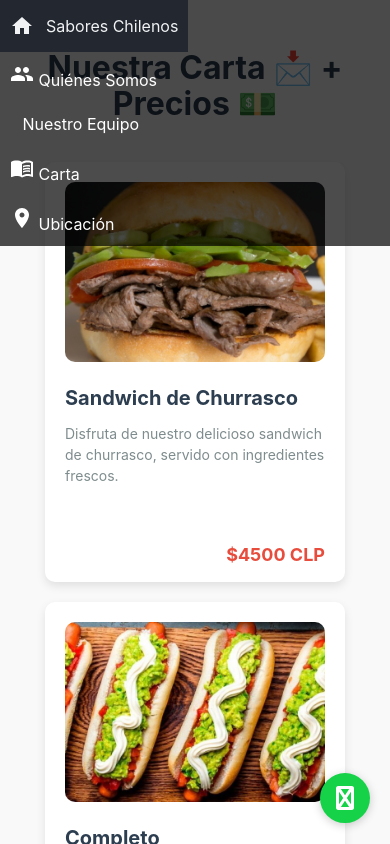
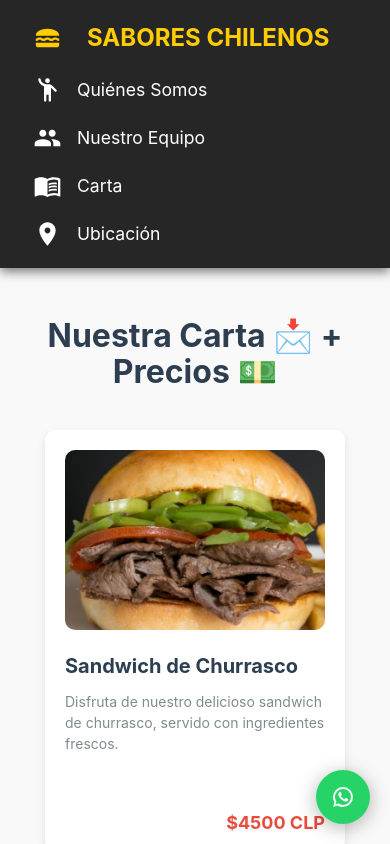
Before and after one commit to NicolasCE/cocineria.chilena, a React (Create React App) app: page /carta in a window 390 px wide. Shown: the top 844 px of the page. Built offline with nearby package versions, Linux system fonts and the light colour scheme.

Commit message:
cambios 20.01

```diff
--- a/public/index.html
+++ b/public/index.html
@@ -16,9 +16,9 @@
     -->
     <link rel="manifest" href="%PUBLIC_URL%/manifest.json" />
     <link
-    rel="stylesheet"
-    href="https://cdnjs.cloudflare.com/ajax/libs/font-awesome/6.0.0-beta3/css/all.min.css"
-  />
+  rel="stylesheet"
+  href="https://cdnjs.cloudflare.com/ajax/libs/font-awesome/5.15.4/css/all.min.css"
+/>
     <!--
       Notice the use of %PUBLIC_URL% in the tags above.
       It will be replaced with the URL of the `public` folder during the build.
--- a/src/components/Cocina.jsx
+++ b/src/components/Cocina.jsx
@@ -37,7 +37,7 @@ const Cocina = () => (
 
                   <div class="descripcion-cocinero">
                     <p>
-                      Ana es una joven promesa en la cocina, especializada en la
+                      Nicolas es una joven promesa en la cocina, especializada en la
                       preparación de postres y pastelería chilena. Siempre está
                       dispuesta a aprender y mejorar.
                     </p>
--- a/src/components/Navbar.jsx
+++ b/src/components/Navbar.jsx
@@ -1,29 +1,30 @@
 import React from "react";
 import { Link } from "react-router-dom";
-import HomeIcon from "@mui/icons-material/Home";
 import GroupIcon from "@mui/icons-material/Group";
 import MenuBookIcon from "@mui/icons-material/MenuBook";
 import LocationOnIcon from "@mui/icons-material/LocationOn";
+import EmojiPeopleRoundedIcon from '@mui/icons-material/EmojiPeopleRounded';
+import LunchDiningIcon from '@mui/icons-material/LunchDining';
 
 const Navbar = () => (
-  <nav className="navbar is-dark is-fixed-top">
+  <nav className="navbar">
     <div className="navbar-brand">
-      <Link className="navbar-item has-text-white" to="/">
-        <HomeIcon /> Sabores Chilenos
+      <Link className="navbar-item brand-name" to="/">
+        <LunchDiningIcon fontSize="large" /> <span>Sabores Chilenos</span>
       </Link>
     </div>
     <div className="navbar-end">
-      <Link className="navbar-item has-text-white" to="/quienes-somos">
-        <GroupIcon /> Quiénes Somos
+      <Link className="navbar-item" to="/quienes-somos">
+        <EmojiPeopleRoundedIcon fontSize="large" /> <span>Quiénes Somos</span>
       </Link>
-      <Link className="navbar-item has-text-white" to="/seccion-cocineros">
-        <i className="fas fa-chef-hat"></i> Nuestro Equipo
+      <Link className="navbar-item" to="/seccion-cocineros">
+        <GroupIcon fontSize="large" /> <span>Nuestro Equipo</span>
       </Link>
-      <Link className="navbar-item has-text-white" to="/carta">
-        <MenuBookIcon /> Carta
+      <Link className="navbar-item" to="/carta">
+        <MenuBookIcon fontSize="large" /> <span>Carta</span>
       </Link>
-      <Link className="navbar-item has-text-white" to="/ubicacion">
-        <LocationOnIcon /> Ubicación
+      <Link className="navbar-item" to="/ubicacion">
+        <LocationOnIcon fontSize="large" /> <span>Ubicación</span>
       </Link>
     </div>
   </nav>
--- a/src/components/Ubicacion.jsx
+++ b/src/components/Ubicacion.jsx
@@ -1,22 +1,49 @@
 import React from "react";
 
 const Ubicacion = () => (
-  <section id="ubicacion">
+  <section id="ubicacion" className="ubicacion-section">
     <footer className="footer">
-      <div className="content has-text-centered">
+
         <p className="title is-5">Encuéntranos</p>
         <p className="subtitle is-6">
-          📍 Dirección: Avenida Santa Maria #1140, Constitucion, Chile
+          📍 Dirección: Avenida Santa Maria #1140, Constitución, Chile
         </p>
+
+        {/* Mapa interactivo de Google */}
+        <div className="map-container">
+          <iframe
+            title="Ubicación de Sabores Chilenos"
+            src="https://www.google.com/maps/embed?pb=!1m18!1m12!1m3!1d3319.931502567485!2d-73.27684848290632!3d-35.325254679662484!2m3!1f0!2f0!3f0!3m2!1i1024!2i768!4f13.1!3m3!1m2!1s0x96688cba9b46c5d7%3A0x4ee105408254801d!2sAvenida%20Santa%20Maria%20%231140%2C%20Constituci%C3%B3n%2C%20Chile!5e0!3m2!1ses!2sus!4v1673455027064!5m2!1ses!2sus"
+            width="100%"
+            height="300"
+            style={{ border: 0 }}
+            allowFullScreen=""
+            loading="lazy"
+          ></iframe>
+        </div>
+
+        {/* Enlaces de navegación */}
         <div className="links">
-          <a href="#quienes-somos">Quiénes Somos</a> |
-          <a href="#menu">Especialidades</a> |<a href="#carta">Carta</a> |
-          <a href="#historia">Historia</a>
+          <a href="/quienes-somos">Quiénes Somos</a> |
+          <a href="/seccion-cocineros">Nuestro Equipo Cocinero</a> |
+          <a href="/carta">Carta</a> |
+          <a href="/">Historia</a>
         </div>
+
+        {/* Redes sociales o más opciones de contacto */}
+        <div className="social-media">
+          <a href="https://www.facebook.com" target="_blank" rel="noopener noreferrer" className="social-icon">
+            <i className="fab fa-facebook-f"></i>
+          </a>
+          <a href="https://www.instagram.com" target="_blank" rel="noopener noreferrer" className="social-icon">
+            <i className="fab fa-instagram"></i>
+          </a>
+        </div>
+
         <p className="copyright">
           © 2025 Sabores Chilenos. Todos los derechos reservados.
         </p>
-      </div>
+
     </footer>
   </section>
 );
--- a/src/components/WhatsAppButton.jsx
+++ b/src/components/WhatsAppButton.jsx
@@ -1,5 +1,5 @@
 import React from "react";
-
+import WhatsAppIcon from '@mui/icons-material/WhatsApp';
 
 const WhatsAppButton = () => (
   <a
@@ -8,7 +8,7 @@ const WhatsAppButton = () => (
     rel="noopener noreferrer"
     className="whatsapp-button"
   >
-      <i className="fa fa-whatsapp"></i>
+    <WhatsAppIcon />
     <span className="whatsapp-tooltip">
       Haz tu pedido o consulta a través de WhatsApp
     </span>
--- a/src/index.css
+++ b/src/index.css
@@ -14,94 +14,130 @@ code {
     monospace;
 }
 
-/* Botón flotante de WhatsApp */
+/* Estilo para el botón flotante de WhatsApp */
 .whatsapp-button {
   position: fixed;
   bottom: 20px;
   right: 20px;
-  background-color: #16d248; /* Color de WhatsApp */
+  background-color: #25d366; /* Color verde de WhatsApp */
   color: white;
   border-radius: 50%; /* Redondeo completo */
-  padding: 10px; /* Tamaño reducido */
-  width: 50px; /* Hacemos el botón más pequeño */
-  height: 50px;
-  box-shadow: 0 2px 10px rgba(0, 0, 0, 0.2);
-  font-size: 24px; /* Tamaño del icono más pequeño */
+  padding: 15px; /* Botón un poco más grande */
+  box-shadow: 0 4px 20px rgba(0, 0, 0, 0.3);
+  font-size: 30px; /* Tamaño grande para el icono */
   z-index: 100;
-  transition: background-color 0.3s ease, transform 0.3s ease; /* Transiciones suaves */
-  animation: floatAnimation 1.5s ease-in-out infinite; /* Animación flotante */
+  transition: transform 0.3s ease, box-shadow 0.3s ease; /* Transiciones suaves */
   display: flex; /* Centrado del icono */
   justify-content: center;
   align-items: center;
 }
 
-/* Hover del botón */
+/* Efecto hover en el botón */
 .whatsapp-button:hover {
-  background-color: #16d248; /* Color oscuro de WhatsApp al pasar el cursor */
-  transform: translateY(-5px); /* Efecto de "flotado" al pasar el mouse */
+  transform: scale(1.1); /* Efecto de agrandado */
+  box-shadow: 0 6px 30px rgba(0, 0, 0, 0.4);
 }
 
-/* Mensaje flotante del botón */
+/* Tooltip para el mensaje flotante */
 .whatsapp-tooltip {
   position: absolute;
   bottom: 60px; /* Posición por encima del botón */
   right: 50%;
   transform: translateX(50%);
-  background-color: #128C7E; /* Fondo del mensaje */
+  background-color: #128c7e; /* Fondo verde oscuro */
   color: white;
-  padding: 5px 15px; /* Ajuste para texto más largo */
-  border-radius: 10px; /* Bordes redondeados */
+  padding: 8px 20px;
+  border-radius: 8px;
   font-size: 14px;
-  font-weight: bold;
   opacity: 0;
   visibility: hidden;
-  transition: opacity 0.3s ease, transform 0.3s ease, width 0.3s ease; /* Transiciones suaves */
-  white-space: nowrap; /* Para que el texto no haga saltos de línea */
+  transition: opacity 0.3s ease, transform 0.3s ease, width 0.3s ease;
+  white-space: nowrap;
 }
 
+/* Mostrar el tooltip al hacer hover */
 .whatsapp-button:hover .whatsapp-tooltip {
   opacity: 1;
   visibility: visible;
-  transform: translateY(-10px) scale(1.05); /* Eleva y agranda ligeramente al pasar el mouse */
+  transform: translateY(-10px);
 }
 
-.whatsapp-tooltip:active {
-  transform: translateY(-10px) scale(1); /* Regresa al tamaño original al hacer clic */
-}
-
-
-/* Animación flotante */
+/* Animación flotante para el botón */
 @keyframes floatAnimation {
   0% {
     transform: translateY(0);
   }
   50% {
-    transform: translateY(-10px); /* Mueve el botón hacia arriba */
+    transform: translateY(-15px); /* Sube más que antes */
   }
   100% {
     transform: translateY(0);
   }
 }
 
-/*estilo de navbar*/
-.navbar {
-  background-color: rgba(0, 0, 0, 0.7); /* Fondo translúcido */
-}
-.navbar-item {
-  font-size: 1rem;
-  padding: 10px;
-}
-.navbar-item:hover {
-  color: #ffcc00; /* Color al pasar el mouse */
-  transition: color 0.3s;
-}
-.navbar-item i {
-  margin-right: 8px;
+/* Aplicar la animación flotante */
+.whatsapp-button {
+  animation: floatAnimation 1.5s ease-in-out infinite;
 }
 
 
 
 
+/*NAVBARRR*/
+/* Estilo general del navbar */
+.navbar {
+  background-color: rgba(0, 0, 0, 0.85); /* Fondo más oscuro para resaltar los íconos */
+  padding: 10px 20px; /* Espaciado adecuado */
+  box-shadow: 0 4px 10px rgba(0, 0, 0, 0.5); /* Sombra sutil */
+}
+
+/* Estilo del nombre del restaurante */
+.navbar-brand .brand-name {
+  display: flex;
+  align-items: center;
+  color: #ffcc00; /* Color dorado para resaltar el nombre */
+  font-size: 1.5rem; /* Tamaño de fuente mayor para el nombre */
+  font-weight: bold;
+  text-transform: uppercase; /* Estilo mayúsculas */
+  text-decoration: none;
+}
+
+.navbar-brand .brand-name span {
+  margin-left: 10px;
+}
+
+/* Estilo de los íconos en el navbar */
+.navbar-item {
+  font-size: 1.1rem;
+  padding: 10px;
+  display: flex;
+  align-items: center;
+  color: white;
+  text-decoration: none;
+}
+
+
+
+.navbar-item i {
+  margin-right: 8px; /* Separación entre el ícono y el texto */
+  font-size: 1.3rem; /* Íconos un poco más grandes */
+}
+
+/* Estilo del tooltip en el navbar si se quiere agregar */
+.navbar-item .whatsapp-tooltip {
+  position: absolute;
+  bottom: 60px;
+  left: 50%;
+  transform: translateX(-50%);
+  background-color: #128C7E;
+  color: white;
+  padding: 8px;
+  border-radius: 10px;
+  font-size: 14px;
+  opacity: 0;
+  visibility: hidden;
+  transition: opacity 0.3s;
+}
 
 
 
@@ -399,12 +435,12 @@ code {
 /*Seccion de carta o menu*/
 /* Sección de la Carta */
 .section-menu {
-  background-color: #f9f9f9; /* Fondo neutro y suave */
+  background-color: #f9f9f9;
   padding: 50px 20px;
   text-align: center;
 }
 
-/* Título de la Sección */
+/* Título */
 .section-menu .title {
   font-size: 32px;
   color: #2c3e50;
@@ -412,40 +448,36 @@ code {
   margin-bottom: 40px;
 }
 
-/* Contenedor del Grid de la Carta */
+/* Contenedor del Grid */
 .menu-grid {
   display: grid;
-  grid-template-columns: repeat(auto-fit, minmax(300px, 1fr)); /* Columnas uniformes */
+  grid-template-columns: repeat(auto-fit, minmax(300px, 1fr));
   gap: 20px;
   justify-items: center;
 }
 
-/* Elemento de cada ítem del menú */
+/* Elemento del menú */
 .menu-item {
   background-color: #fff;
   padding: 20px;
   border-radius: 10px;
-  box-shadow: 0 4px 10px rgba(0, 0, 0, 0.1); /* Sombra suave */
+  box-shadow: 0 4px 10px rgba(0, 0, 0, 0.1);
   width: 100%;
-  max-width: 300px; /* Todas las cartas tendrán la misma anchura máxima */
-  height: 420px; /* Altura fija para mantener uniformidad */
+  max-width: 300px;
+  height: 420px;
   position: relative;
   transition: transform 0.3s ease, box-shadow 0.3s ease;
-  opacity: 0; /* Inicialmente oculto */
+  opacity: 0;
   animation: slideIn 0.5s ease-in-out forwards;
+  cursor: pointer;
 }
 
-.menu-item:nth-child(1) {
-  animation-delay: 0.2s; /* Retardo para animaciones */
-}
-.menu-item:nth-child(2) {
-  animation-delay: 0.4s;
-}
-.menu-item:nth-child(3) {
-  animation-delay: 0.6s;
+.menu-item:hover {
+  transform: translateY(-10px);
+  box-shadow: 0 6px 20px rgba(0, 0, 0, 0.2);
 }
 
-/* Animación de entrada de los elementos */
+/* Animación de entrada */
 @keyframes slideIn {
   0% {
     transform: translateY(50px);
@@ -457,28 +489,22 @@ code {
   }
 }
 
-/* Hover del ítem del menú */
-.menu-item:hover {
-  transform: translateY(-5px);
-  box-shadow: 0 6px 20px rgba(0, 0, 0, 0.2);
-}
-
-/* Imagen de cada ítem del menú */
+/* Imagen */
 .menu-item img {
   width: 100%;
-  height: 180px; /* Tamaño fijo para las imágenes */
-  object-fit: cover; /* Mantiene proporciones */
+  height: 180px;
+  object-fit: cover;
   border-radius: 10px;
   margin-bottom: 15px;
 }
 
-/* Detalles del ítem del menú (título, descripción y precio) */
+/* Detalles */
 .menu-details {
   text-align: left;
   display: flex;
   flex-direction: column;
   justify-content: space-between;
-  height: calc(100% - 195px); /* Ajusta espacio para contenido restante */
+  height: calc(100% - 195px);
 }
 
 .menu-details h3 {
@@ -493,7 +519,7 @@ code {
   color: #7f8c8d;
   line-height: 1.5;
   margin-bottom: 10px;
-  flex-grow: 1; /* Asegura distribución uniforme */
+  flex-grow: 1;
 }
 
 .menu-details .price {
@@ -503,16 +529,17 @@ code {
   text-align: right;
 }
 
-/* Animación de la carta al abrirse */
-@keyframes openMenu {
-  0% {
-    transform: scale(0.8);
-    opacity: 0;
-  }
-  100% {
-    transform: scale(1);
-    opacity: 1;
-  }
+/* Detalles adicionales (por ejemplo, ingredientes y calorías) */
+.extra-details {
+  font-size: 14px;
+  color: #34495e;
+  margin-top: 10px;
+  transition: max-height 0.3s ease-in-out;
+}
+
+/* Detalles extra */
+.extra-details p {
+  margin: 5px 0;
 }
 
 
@@ -766,16 +793,17 @@ code {
   margin-top: 30px;
 }
 
-.image-gallery img {
+.image-item {
   width: 200px;
   height: 200px;
   object-fit: cover;
   border-radius: 10px;
-  transition: transform 0.3s ease;
+  transition: transform 0.3s ease, box-shadow 0.3s ease;
 }
 
-.image-gallery img:hover {
+.image-item:hover {
   transform: scale(1.1);
+  box-shadow: 0 10px 20px rgba(0, 0, 0, 0.2);
 }
 
 .testimonials {
@@ -797,11 +825,12 @@ code {
   border-radius: 50px;
   cursor: pointer;
   margin-top: 30px;
-  transition: background-color 0.3s ease;
+  transition: background-color 0.3s ease, transform 0.3s ease;
 }
 
 .cta-button:hover {
   background-color: #ff4c3b;
+  transform: translateY(-3px);
 }
 
 /* Animation for fadeIn effect */
@@ -831,8 +860,55 @@ code {
   }
 }
 
+/* Sección de Platos */
+#platos {
+  padding: 50px 0;
+  background-color: #f9f9f9;
+  text-align: center;
+}
 
-/*xd*/
+.platos-gallery {
+  display: flex;
+  justify-content: center;
+  gap: 30px;
+  margin-top: 30px;
+}
+
+.plato-item {
+  width: 300px;
+  text-align: center;
+}
+
+.plato-title {
+  font-size: 1.5rem;
+  font-weight: bold;
+  margin-top: 15px;
+}
+
+.plato-description {
+  font-size: 1.1rem;
+  margin-top: 10px;
+  line-height: 1.5;
+  color: #040000;
+}
+
+.plato-item img {
+  width: 100%;
+  height: auto;
+  border-radius: 10px;
+  transition: transform 0.3s ease;
+}
+
+.plato-item img:hover {
+  transform: scale(1.05);
+}
+
+
+
+
+
+
+
 /* Estilo para el banner de Producto Chileno */
 .product-banner {
   display: flex;
@@ -858,27 +934,102 @@ code {
 }
 
 
-
-/*INICO DE SESION*/
-.login-button,
-.logout-button {
-  padding: 10px 20px;
-  background-color: #4285f4;
-  color: white;
-  border: none;
-  border-radius: 5px;
-  cursor: pointer;
-  font-size: 16px;
+/*UBICACION*/
+/* Estilo para la sección de ubicación */
+.ubicacion-section {
+  background-color: #f7f7f7; /* Fondo claro para la sección */
+  padding: 40px 20px;
 }
 
-.user-info {
-  display: flex;
-  align-items: center;
-  gap: 10px;
+.footer {
+  background-color: #ffffff;
+  padding: 40px;
+  border-radius: 8px;
+  box-shadow: 0 4px 8px rgba(0, 0, 0, 0.1);
 }
 
-.user-avatar {
-  width: 50px;
-  height: 50px;
+.footer .content {
+  max-width: 900px;
+  margin: 0 auto;
+}
+
+.title.is-5 {
+  font-size: 1.75rem;
+  font-weight: 600;
+  color: #080807;
+}
+
+.subtitle.is-6 {
+  font-size: 1rem;
+  color: #050404;
+  margin-bottom: 20px;
+}
+
+.map-container iframe {
+  border-radius: 8px;
+  overflow: hidden;
+}
+
+.links {
+  margin: 20px 0;
+}
+
+.links a {
+  font-size: 1rem;
+  color: #333;
+  text-decoration: none;
+  margin: 0 15px;
+  transition: color 0.3s ease;
+}
+
+.links a:hover {
+  color: #ffcc00;
+}
+
+.social-media {
+  margin-top: 20px;
+}
+
+.social-icon {
+  font-size: 1.5rem;
+  color: #333;
+  margin: 0 10px;
+  transition: color 0.3s ease;
+}
+
+
+.social-icon i {
+  padding: 10px;
   border-radius: 50%;
+  background-color: #f0f0f0;
+  transition: background-color 0.3s ease;
 }
+
+.copyright {
+  margin-top: 20px;
+  font-size: 0.9rem;
+  color: #141010;
+}
+
+/* Media queries para responsividad */
+@media (max-width: 768px) {
+  .footer {
+    padding: 20px;
+  }
+
+  .title.is-5 {
+    font-size: 1.5rem;
+  }
+
+  .subtitle.is-6 {
+    font-size: 0.9rem;
+  }
+
+  .links a {
+    margin: 0 10px;
+  }
+
+  .social-icon {
+    font-size: 1.2rem;
+  }
+}
```
Also changed, not shown: src/App.js (+1 -7 lines), src/components/Section.jsx (+56 -5 lines). Lines whose indentation alone changed are shown as unchanged.
